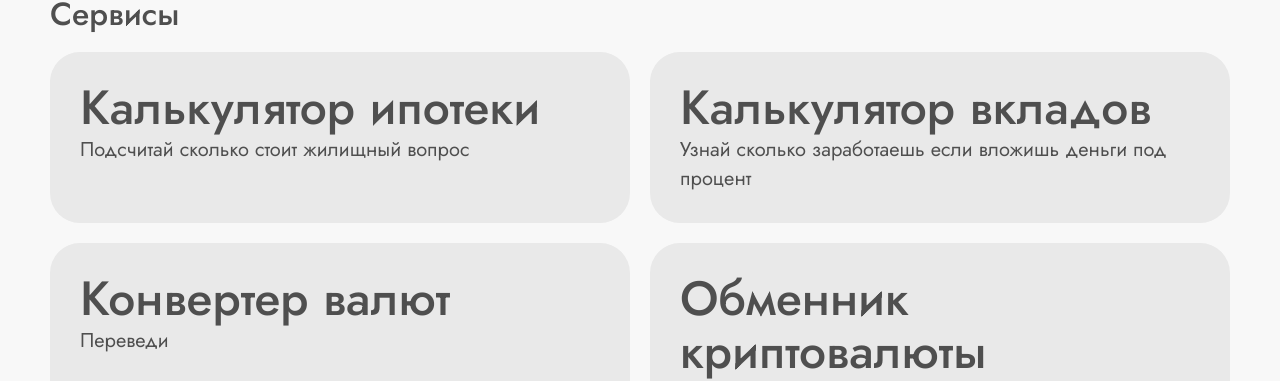
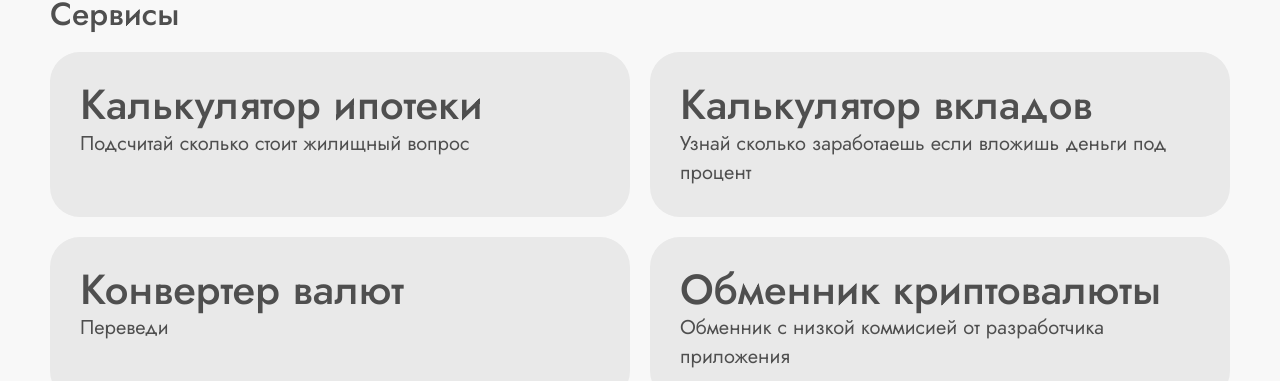
Before and after one commit to StKir/finanse_helper, a Next.js app: page /services in a window 1280 px wide. Shown: the part 430-811 px from the top of the page. Built offline with nearby package versions, Linux system fonts and the light colour scheme; no server answers.

Commit message:
deploy_fix2

```diff
--- a/src/components/simple/NewService/newService.module.scss
+++ b/src/components/simple/NewService/newService.module.scss
@@ -7,7 +7,7 @@
 	text-decoration: none;
 	h3 {
 		color: #4f4f4f;
-		font-size: 48px;
+		font-size: 42px;
 		font-style: normal;
 		font-weight: 500;
 		transition: all 0.4s ease-in-out;
--- a/src/components/simple/NewsCard/NewsCard.tsx
+++ b/src/components/simple/NewsCard/NewsCard.tsx
@@ -6,7 +6,7 @@ type NewsCardProps = Pick<INews, 'title' | 'link' | 'description' | 'content'>;
 
 const NewsCard: FC<NewsCardProps> = ({ title, link, description, content }) => {
 	return (
-		<Card title={title} bordered={true} style={{ whiteSpace: 'normal' }}>
+		<Card title={title} bordered={true}>
 			<div>
 				<p>
 					{description
```
